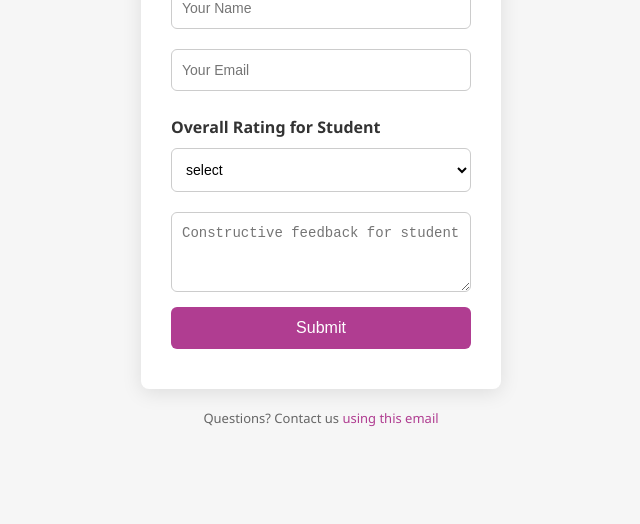
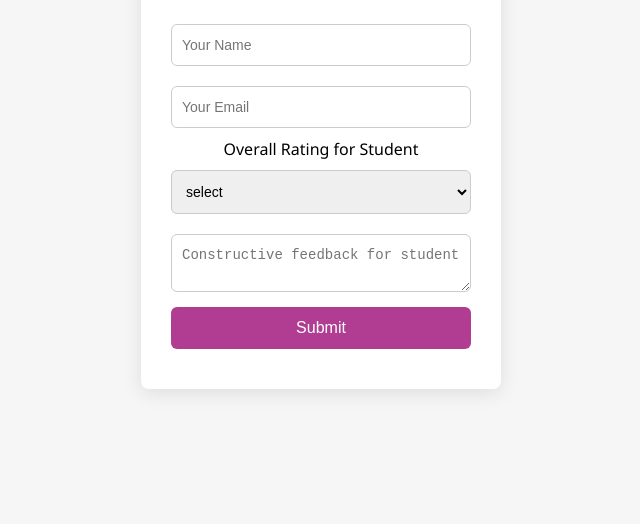
Before and after one commit to EKCBRO/end-review-form, a plain HTML site: page index.html in a window 1280 px wide. Shown: the part 276-800 px from the top of the page, without its empty margins (319-959 px from the left). Drawn offline with Linux system fonts and the light colour scheme.

Commit message:
Add files via upload

```diff
--- a/index.html
+++ b/index.html
@@ -2,80 +2,38 @@
 <html lang="en">
 <head>
   <meta charset="UTF-8" />
-  <title>Your Form Title</title>
+  <title>End of Placement Review Form</title>
   <style>
-    * {
-      box-sizing: border-box;
-    }
+    /* Your existing styles here */
+    * { box-sizing: border-box; }
     body {
-      margin: 0;
-      font-family: 'Segoe UI', sans-serif;
+      margin: 0; font-family: 'Segoe UI', sans-serif;
       background-color: #f6f6f6;
-      display: flex;
-      justify-content: center;
-      align-items: center;
-      height: 100vh;
-      flex-direction: column;
+      display: flex; justify-content: center; align-items: center;
+      height: 100vh; flex-direction: column;
     }
     .form-box {
-      background: #ffffff;
+      background: #fff;
       padding: 40px 30px;
       border-radius: 8px;
       box-shadow: 0 4px 20px rgba(0,0,0,0.1);
       width: 360px;
       text-align: center;
     }
-    h2 {
-      margin-bottom: 30px;
-      color: #333;
-    }
-    input[type="text"],
-    input[type="email"],
-    textarea,
-    select {
-      width: 100%;
-      padding: 12px 10px;
-      margin: 10px 0;
-      border: 1px solid #ccc;
-      border-radius: 6px;
-      font-size: 14px;
-      background-color: white;
+    h2 { margin-bottom: 30px; color: #333; }
+    input[type="text"], input[type="email"], select, textarea {
+      width: 100%; padding: 12px 10px; margin: 10px 0;
+      border: 1px solid #ccc; border-radius: 6px; font-size: 14px;
       resize: vertical;
-      cursor: pointer;
-    }
-    textarea {
-      min-height: 80px;
-    }
-    label[for="rating"] {
-      display: block;
-      margin-top: 15px;
-      font-weight: 600;
-      color: #333;
-      text-align: left;
     }
     button {
       background-color: #b03d91;
-      color: white;
-      border: none;
-      padding: 12px;
-      width: 100%;
-      border-radius: 6px;
-      font-size: 16px;
-      cursor: pointer;
-      transition: background-color 0.3s ease;
+      color: white; border: none;
+      padding: 12px; width: 100%;
+      border-radius: 6px; font-size: 16px;
+      cursor: pointer; transition: background-color 0.3s ease;
     }
-    button:hover {
-      background-color: #8a2c6d;
-    }
-    .footer {
-      margin-top: 20px;
-      font-size: 13px;
-      color: #666;
-    }
-    .footer a {
-      color: #b03d91;
-      text-decoration: none;
-    }
+    button:hover { background-color: #8a2c6d; }
   </style>
 </head>
 <body>
@@ -89,9 +47,9 @@
       <label for="rating">Overall Rating for Student</label>
       <select id="rating" name="rating" required>
         <option value="" disabled selected>select</option>
-        <option value="excellent">Excellent</option>
-        <option value="good">Good</option>
-        <option value="poor">Poor</option>
+        <option value="Excellent">Excellent</option>
+        <option value="Good">Good</option>
+        <option value="Poor">Poor</option>
       </select>
 
       <textarea name="reason" placeholder="Constructive feedback for student" required></textarea>
@@ -100,14 +58,24 @@
     </form>
   </div>
 
-  <div class="footer">
-    Questions? Contact us <a href="mailto:dan.eales@ekcgroup.ac.uk">using this email</a>
-  </div>
-
   <script>
     document.getElementById('review-form').addEventListener('submit', function(e) {
       e.preventDefault();
-      alert('Form submitted! Implement your submit logic here.');
+
+      const form = e.target;
+      const name = form.name.value.trim();
+      const email = form.email.value.trim();
+      const rating = form.rating.value;
+      const reason = form.reason.value.trim();
+
+      // Compose mailto URL
+      const mailto = `mailto:dan.eales@ekcgroup.ac.uk?subject=Placement Review from ${encodeURIComponent(name)}&body=` +
+        encodeURIComponent(
+          `Name: ${name}\nEmail: ${email}\nOverall Rating: ${rating}\n\nConstructive Feedback:\n${reason}`
+        );
+
+      // Open email client
+      window.location.href = mailto;
     });
   </script>
 
```
